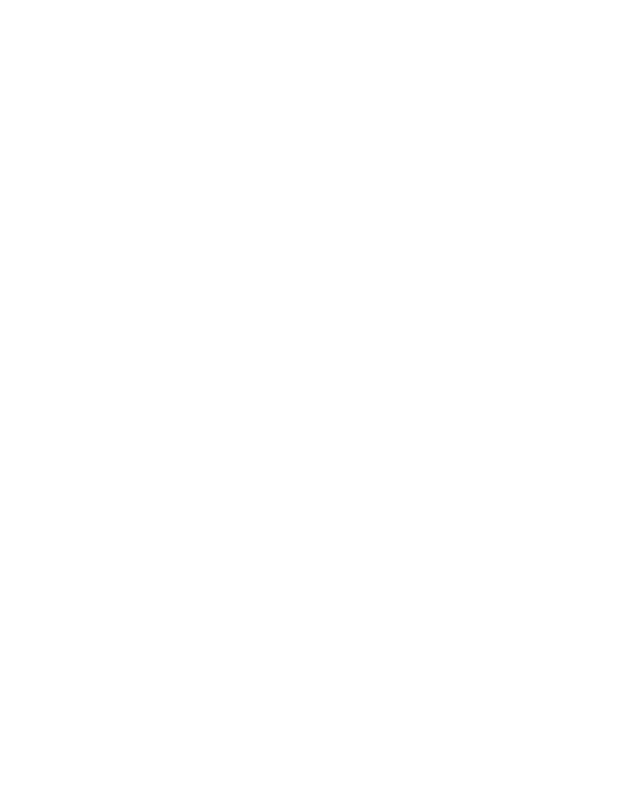
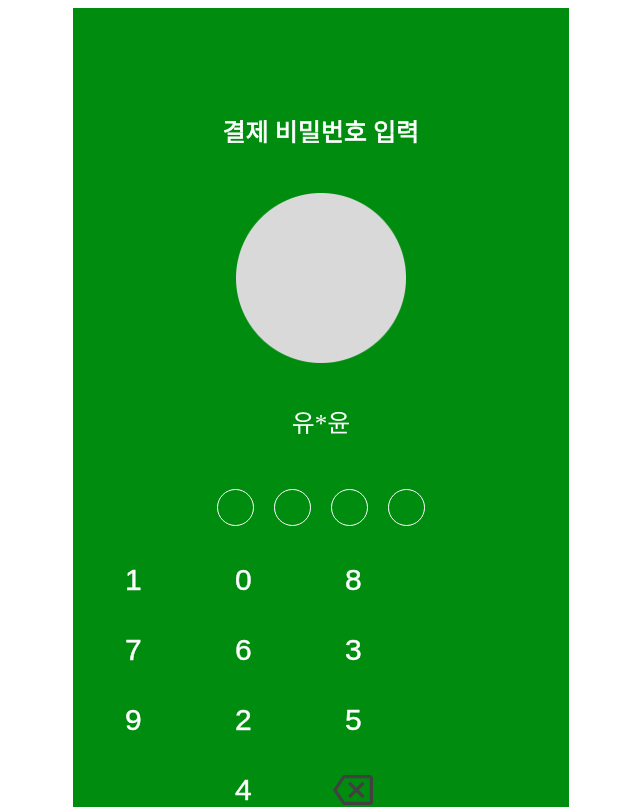
Before and after one commit to app-and-me/2025_ITShow_MirimPay_Client, a React (Vite) app: page /pin in a window 1280 px wide. Before the commit this address had no page. Shown: the top 807 px of the page, without its empty margins (319-959 px from the left). Built offline with nearby package versions, Linux system fonts and the light colour scheme.

Commit message:
🎉feat: 결제 비밀번호 입력 페이지

```diff
--- a/src/App.tsx
+++ b/src/App.tsx
@@ -4,6 +4,7 @@
 import Cart from './pages/Cart';
 import Pay from './pages/Pay';
 import Face from './pages/Face';
+import Pin from './pages/Pin';
 
 function App() {
   return (
@@ -12,6 +13,7 @@
         <Route path="/" element={<Cart />} />
         <Route path="/pay" element={<Pay />} />
         <Route path="/face" element={<Face />} />
+        <Route path="/pin" element={<Pin />} />
       </Routes>
     </Router>
   );
--- /dev/null
+++ b/src/pages/Pin.tsx
@@ -0,0 +1,150 @@
+import styled from "styled-components";
+import Pinimg from '../assets/PinRecognition.png';
+import deal from '../assets/deal.svg';
+import React, { useEffect, useState } from 'react';
+
+const PinContainer = styled.div`
+  padding: 1.5rem;
+  padding-bottom: 7rem;
+  max-width: 28rem;
+  margin: 0 auto;
+  background-color: #008C0E;
+`;
+
+const Title = styled.p`
+  text-align: center;
+  font-size: 25px;
+  color: white;
+  -webkit-text-stroke: 0.8px white;
+  margin-top: 80px;
+  margin-bottom: 45px;
+`;
+
+const Barcode = styled.img`
+  padding-bottom: 10rem;
+  margin-left: -24px;
+  width: 170px;
+  max-width: 31rem;
+  display: block;
+  justify-content: center;
+  padding-bottom: 40px;
+  margin: 0 auto;
+`;
+
+const User_name = styled.div`
+  text-align: center;
+  font-size: 25px;
+  color: white;
+`;
+
+const DotContainer = styled.div`
+  margin: 50px;
+  display: flex;
+  justify-content: center;
+  gap: 20px;
+  margin-bottom: 315px;
+`;
+
+const Dot = styled.div<{ filled: boolean }>`
+  width: 35px;
+  height: 35px;
+  border-radius: 50%;
+  background-color: ${({ filled }) => (filled ? 'white' : 'transparent')};
+  border: 1px solid white;
+`;
+
+const Keypad = styled.div`
+  margin-top: 150px;
+  position: absolute;
+  top: 50%;
+  left: 33%;
+  display: grid;
+  grid-template-columns: repeat(3, 100px);
+  gap: 10px;
+`;
+
+const Button = styled.button`
+  width: 60px;
+  height: 60px;
+  background-color:  #008C0E;
+  color: white; // 숫자 색상
+  font-size: 30px;
+  -webkit-text-stroke: 0.5px white;
+  border: none;
+  cursor: pointer;
+  display: flex;
+  justify-content: center;
+  align-items: center;
+`;
+
+const DeleteButton = styled(Button)`
+  padding: 0;
+  display: flex;
+  justify-content: center;
+  align-items: center;
+`;
+
+const EmptyBox = styled.div`
+  width: 60px;
+  height: 60px;
+`;
+
+const Pin: React.FC = () => {
+  const [input, setInput] = useState('');
+  const [numbers, setNumbers] = useState<string[]>([]);
+
+  const shuffleNumbers = () => {
+    const nums = Array.from({ length: 10 }, (_, i) => i.toString()); // 0~9 포함
+    for (let i = nums.length - 1; i > 0; i--) {
+      const j = Math.floor(Math.random() * (i + 1));
+      [nums[i], nums[j]] = [nums[j], nums[i]];
+    }
+    setNumbers(nums);
+  };
+
+  useEffect(() => {
+    shuffleNumbers();
+  }, []);
+
+  const handleClick = (num: string) => {
+    if (input.length < 4) {
+      setInput((prev) => prev + num);
+    }
+  };
+
+  const handleDelete = () => {
+    setInput((prev) => prev.slice(0, -1));
+  };
+
+  return (
+    <PinContainer>
+      <Title>결제 비밀번호 입력</Title>
+      <Barcode src={Pinimg} alt="핀 얼굴 인식 이미지" />
+      <User_name>유*윤</User_name>
+
+      <DotContainer>
+        {[0, 1, 2, 3].map((i) => (
+          <Dot key={i} filled={input.length > i} />
+        ))}
+      </DotContainer>
+      <Keypad>
+        {numbers.slice(0, 9).map((num) => (
+          <Button key={num} onClick={() => handleClick(num)}>
+            {num}
+          </Button>
+        ))}
+        <EmptyBox />
+        <Button onClick={() => handleClick(numbers[9])}>
+          {numbers[9]}
+        </Button>
+
+        {/* 지우기 버튼: 숫자 없이 이미지만 보이게 */}
+        <DeleteButton onClick={handleDelete}>
+          <img src={deal} alt="지우기" style={{ width: '40px', height: '40px' }} />
+        </DeleteButton>
+      </Keypad>
+    </PinContainer>
+  );
+};
+
+export default Pin;
```
Also changed, not shown: src/assets/PinRecognition.png (added), src/assets/deal.svg (added).
